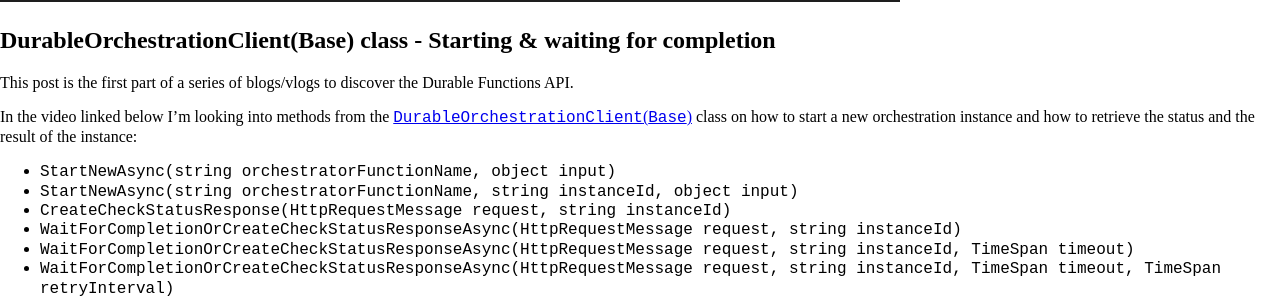
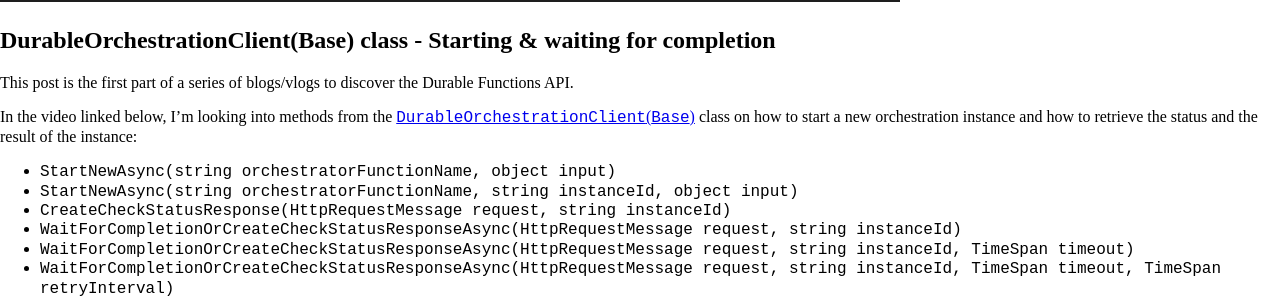
Before and after one commit to marcduiker/marcduiker.github.io, a Jekyll site: the page built from _posts/2019-01-07-durable-functions-api-durableorchestrationclient-1.md, in a window 1280 px wide. Shown: the part 684-984 px from the top of the page. Built offline with Jekyll 4.4.1, drawn with Linux system fonts in a browser that asks for light colours; nearby versions of some CDN libraries.

Commit message:
Typo fixes

```diff
--- a/_posts/2019-01-07-durable-functions-api-durableorchestrationclient-1.md
+++ b/_posts/2019-01-07-durable-functions-api-durableorchestrationclient-1.md
@@ -12,7 +12,7 @@
 
 <!--more-->
 
-In the video linked below I'm looking into methods from the  [`DurableOrchestrationClient`(`Base`)](https://github.com/Azure/azure-functions-durable-extension/blob/master/src/WebJobs.Extensions.DurableTask/DurableOrchestrationClientBase.cs) class on how to start a new orchestration instance and how to retrieve the status and the result of the instance:
+In the video linked below, I'm looking into methods from the  [`DurableOrchestrationClient`(`Base`)](https://github.com/Azure/azure-functions-durable-extension/blob/master/src/WebJobs.Extensions.DurableTask/DurableOrchestrationClientBase.cs) class on how to start a new orchestration instance and how to retrieve the status and the result of the instance:
 
 - `StartNewAsync(string orchestratorFunctionName, object input)`
 - `StartNewAsync(string orchestratorFunctionName, string instanceId, object input)`
```
Also changed, not shown: _posts/2019-02-17-durable-functions-api-durableorchestrationclient-2.md (+1 -1 lines).
